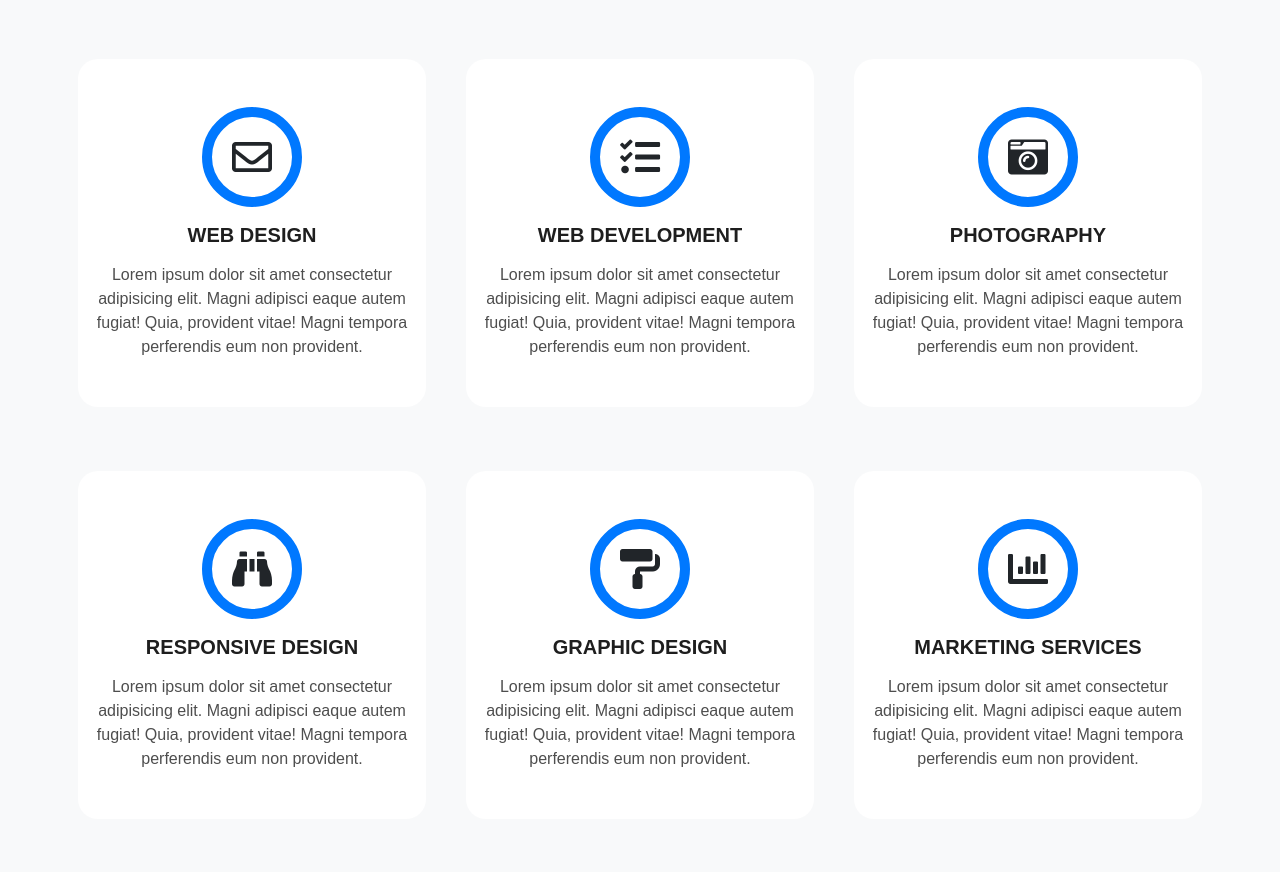
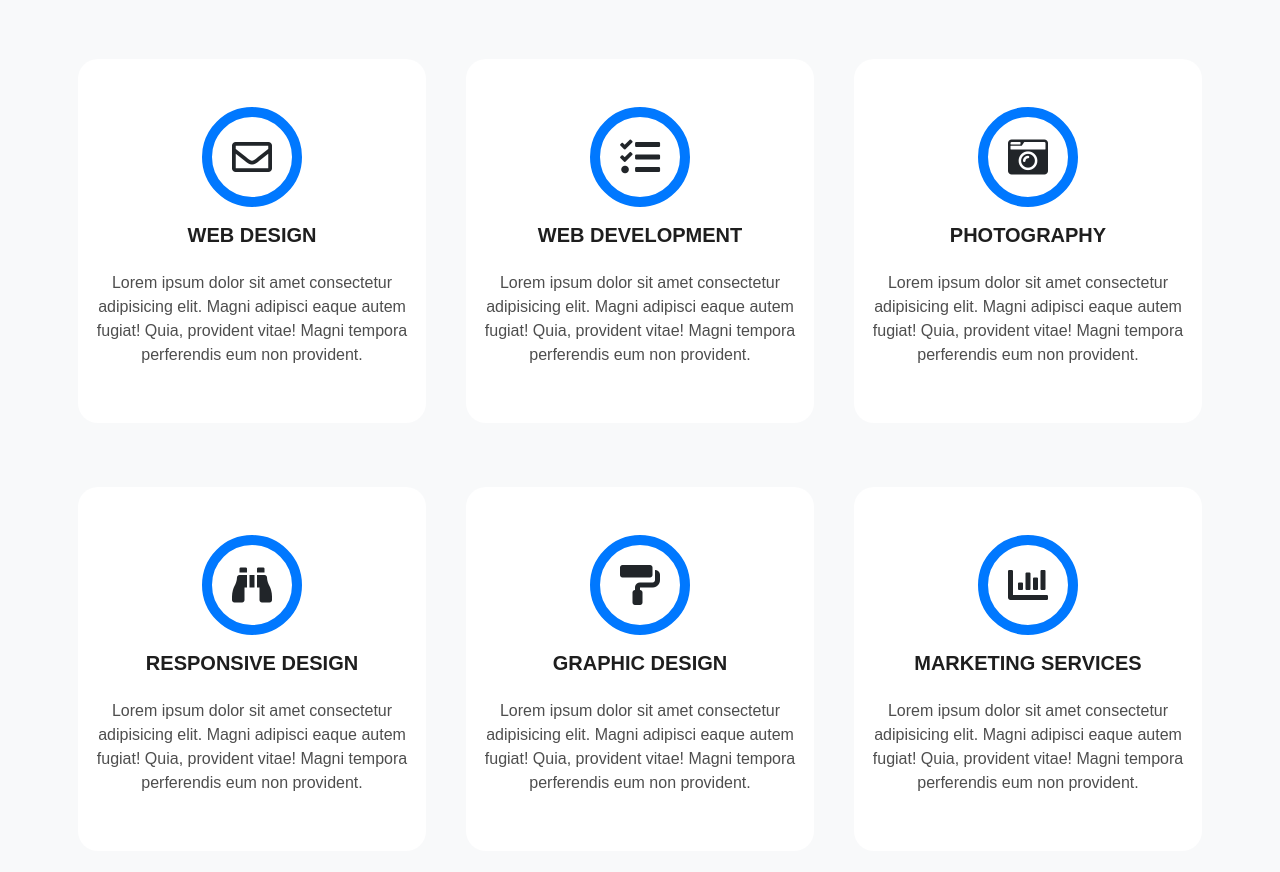
Before and after one commit to MichaelGhattas1/DevFOlio, a plain HTML site: page index.html in a window 1280 px wide. Shown: the part 1890-2762 px from the top of the page. Drawn offline with Linux system fonts and the light colour scheme.

Commit message:
Update index.html

```diff
--- a/index.html
+++ b/index.html
@@ -175,7 +175,7 @@ container , container-fluid =>
             <div class="line"></div>
         </div>
         <div class="container p-0 ">
-            <div class="bg-light py-5">
+            <div class="bg-light py-5  overflow-hidden">
                 <div class="row">
                     <div class="service-item col-md-4 pt-5 ">
                         <div class="d-flex flex-column justify-content-center align-items-center m-2 bg-white br-20">
@@ -185,7 +185,7 @@ container , container-fluid =>
                                 </div>
                             </div>
                             <h5 class="fw-bold my-3">WEB DESIGN</h5>
-                            <p class="text-center my-color mb-5 ">Lorem ipsum dolor sit amet consectetur adipisicing
+                            <p class="text-center my-color mb-5 p-2 ">Lorem ipsum dolor sit amet consectetur adipisicing
                                 elit. Magni
                                 adipisci eaque autem fugiat! Quia, provident vitae! Magni tempora perferendis eum non
                                 provident.</p>
@@ -199,7 +199,7 @@ container , container-fluid =>
                                 </div>
                             </div>
                             <h5 class="fw-bold my-3">WEB DEVELOPMENT</h5>
-                            <p class="text-center my-color mb-5 ">Lorem ipsum dolor sit amet consectetur adipisicing
+                            <p class="text-center my-color mb-5 p-2 ">Lorem ipsum dolor sit amet consectetur adipisicing
                                 elit. Magni
                                 adipisci eaque autem fugiat! Quia, provident vitae! Magni tempora perferendis eum non
                                 provident.</p>
@@ -213,7 +213,7 @@ container , container-fluid =>
                                 </div>
                             </div>
                             <h5 class="fw-bold my-3">PHOTOGRAPHY</h5>
-                            <p class="text-center my-color mb-5 ">Lorem ipsum dolor sit amet consectetur adipisicing
+                            <p class="text-center my-color mb-5 p-2 ">Lorem ipsum dolor sit amet consectetur adipisicing
                                 elit. Magni
                                 adipisci eaque autem fugiat! Quia, provident vitae! Magni tempora perferendis eum non
                                 provident.</p>
@@ -227,7 +227,7 @@ container , container-fluid =>
                                 </div>
                             </div>
                             <h5 class="fw-bold my-3">RESPONSIVE DESIGN</h5>
-                            <p class="text-center my-color mb-5 ">Lorem ipsum dolor sit amet consectetur adipisicing
+                            <p class="text-center my-color mb-5 p-2">Lorem ipsum dolor sit amet consectetur adipisicing
                                 elit. Magni
                                 adipisci eaque autem fugiat! Quia, provident vitae! Magni tempora perferendis eum non
                                 provident.</p>
@@ -241,7 +241,7 @@ container , container-fluid =>
                                 </div>
                             </div>
                             <h5 class="fw-bold my-3">GRAPHIC DESIGN</h5>
-                            <p class="text-center my-color mb-5 ">Lorem ipsum dolor sit amet consectetur adipisicing
+                            <p class="text-center my-color mb-5 p-2">Lorem ipsum dolor sit amet consectetur adipisicing
                                 elit. Magni
                                 adipisci eaque autem fugiat! Quia, provident vitae! Magni tempora perferendis eum non
                                 provident.</p>
@@ -256,7 +256,7 @@ container , container-fluid =>
                                 </div>
                             </div>
                             <h5 class="fw-bold my-3">MARKETING SERVICES</h5>
-                            <p class="text-center my-color mb-5 ">Lorem ipsum dolor sit amet consectetur adipisicing
+                            <p class="text-center my-color mb-5 p-2">Lorem ipsum dolor sit amet consectetur adipisicing
                                 elit. Magni
                                 adipisci eaque autem fugiat! Quia, provident vitae! Magni tempora perferendis eum non
                                 provident.</p>
```
